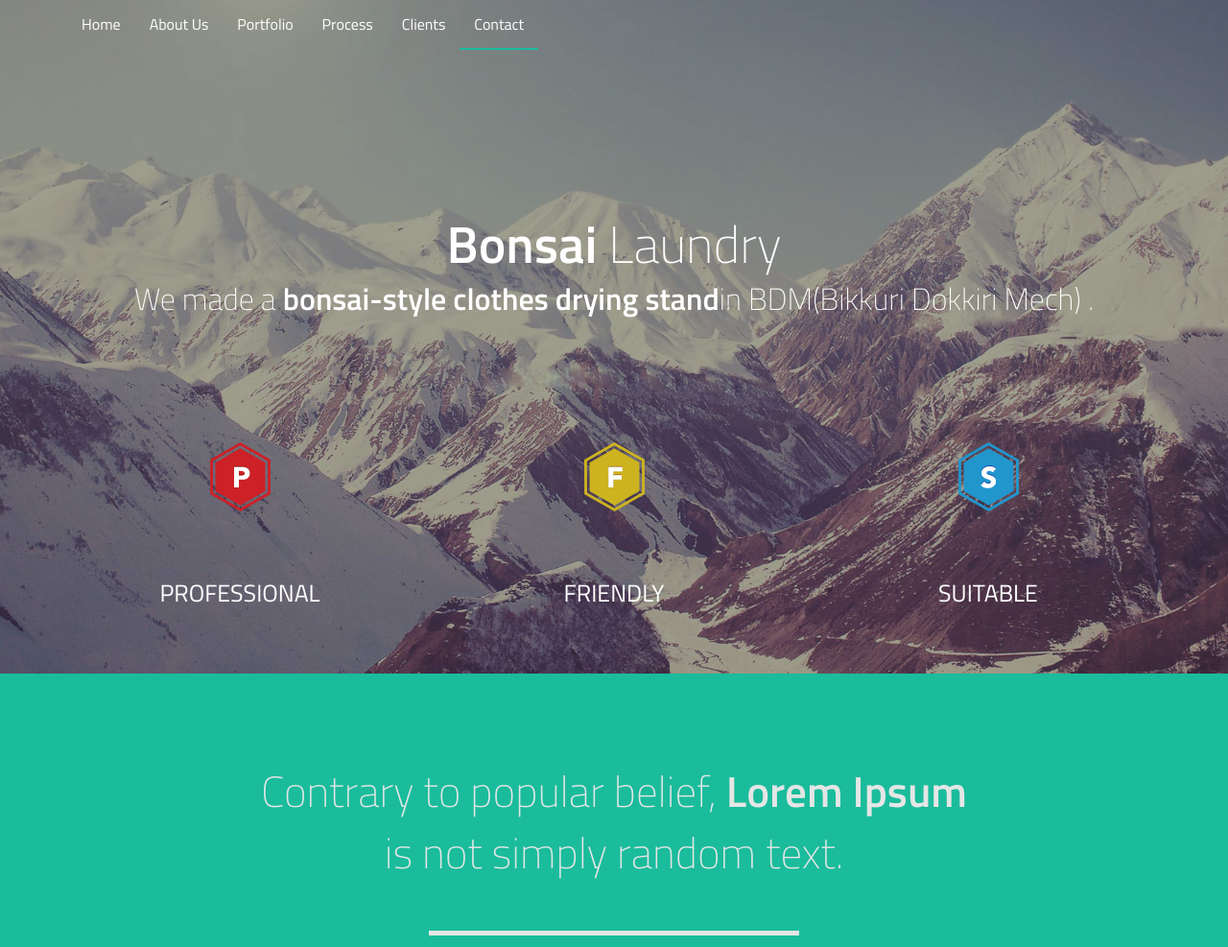
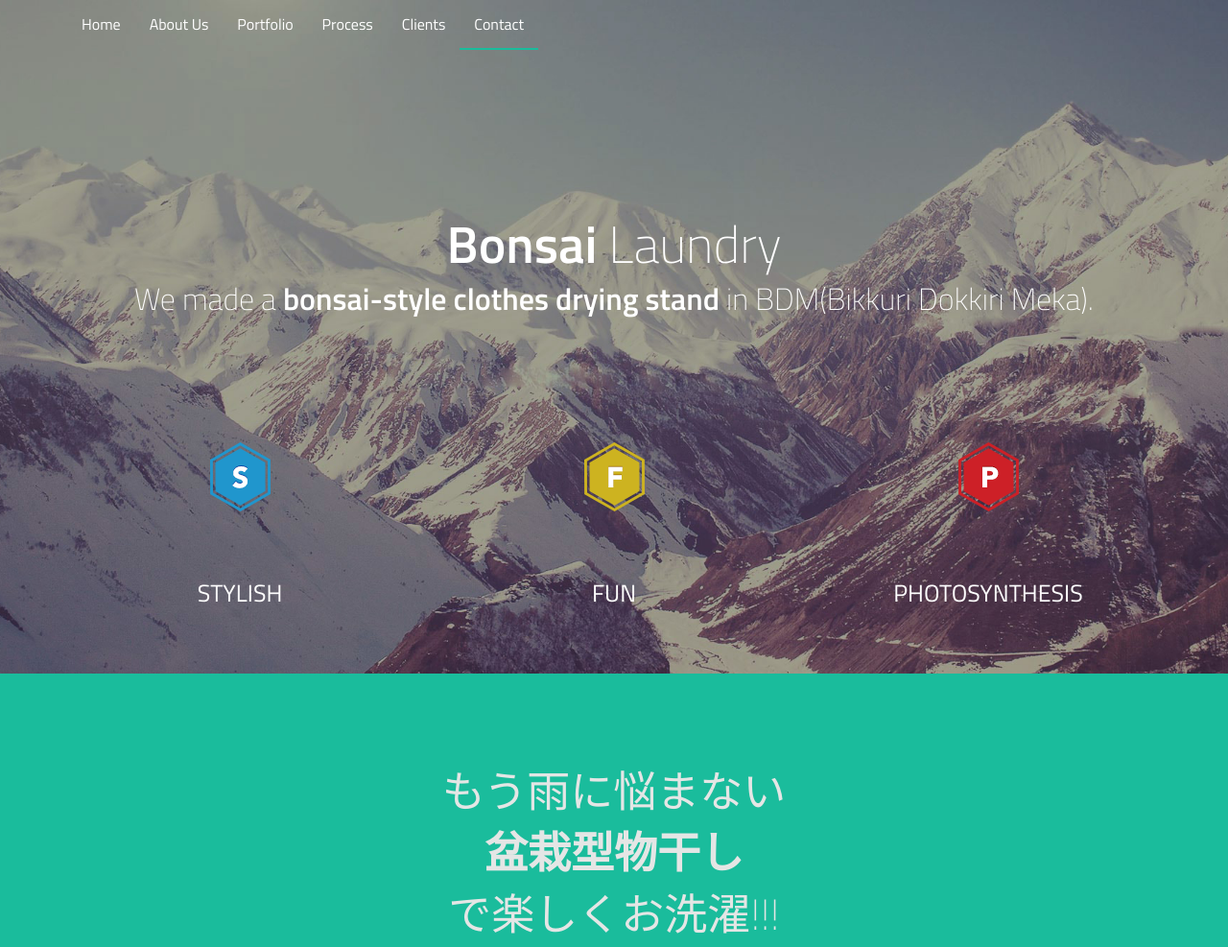
Before and after one commit to Shoooooko/Bonsai__, a plain HTML site: page index.html in a window 1280 px wide. Shown: the top 987 px of the page at 96% size. Drawn offline with Linux system fonts and the light colour scheme.

Commit message:
Fix html

```diff
--- a/index.html
+++ b/index.html
@@ -2,7 +2,7 @@
 <html lang="en">
 <head>
   <meta charset="utf-8">
-  <title>Munter - Bootstrap One Page Template</title>
+  <title>Bonsai Laundry</title>
   <meta content="width=device-width, initial-scale=1.0" name="viewport">
   <meta content="" name="keywords">
   <meta content="" name="description">
@@ -64,7 +64,7 @@
       <div id="home-row-1" class="row clearfix">
         <div class="col-12">
           <h1 class="font-semibold">Bonsai <span class="font-thin">Laundry</span></h1>
-          <h4 class="font-thin">We made a <span class="font-semibold">bonsai-style clothes drying stand</span>in BDM(Bikkuri Dokkiri Mech) .</h4>
+          <h4 class="font-thin">We made a <span class="font-semibold"> bonsai-style clothes drying stand </span> in BDM(Bikkuri Dokkiri Meka).</h4>
           <br>
           <br>
         </div>
@@ -74,15 +74,15 @@
       <div id="home-row-2" class="row clearfix">
 
         <div class="col-12 col-sm-4">
-          <a href="#portfolio" class="smoothscroll navigation-slide-a"><div class="home-hover navigation-slide"><img src="img/s02.png"></div><span>PROFESSIONAL</span></a>
+          <a href="#portfolio" class="smoothscroll navigation-slide-a"><div class="home-hover navigation-slide"><img src="img/s03.png"></div><span>STYLISH</span></a>
         </div>
 
         <div class="col-12 col-sm-4">
-          <a href="#process" class="smoothscroll navigation-slide-a"><div class="home-hover navigation-slide"><img src="img/s01.png"></div><span>FRIENDLY</span></a>
+          <a href="#process" class="smoothscroll navigation-slide-a"><div class="home-hover navigation-slide"><img src="img/s01.png"></div><span>FUN</span></a>
         </div>
 
         <div class="col-12 col-sm-4">
-          <a href="#clients" class="smoothscroll navigation-slide-a"><div class="home-hover navigation-slide"><img src="img/s03.png"></div><span>SUITABLE</span></a>
+          <a href="#clients" class="smoothscroll navigation-slide-a"><div class="home-hover navigation-slide"><img src="img/s02.png"></div><span>PHOTOSYNTHESIS</span></a>
         </div>
       </div>
       <!-- /row -->
@@ -95,7 +95,7 @@
   <div class="slide story" id="about-us" data-slide="2">
     <div class="container">
       <div class="row title-row">
-        <div class="col-12 font-thin">Contrary to popular belief, <span class="font-semibold">Lorem Ipsum</span> <br>is not simply random text.</div>
+        <div class="col-12 font-thin">もう雨に悩まない <span class="font-semibold"><br> 盆栽型物干し </span> <br> で楽しくお洗濯!!! </div>
       </div>
       <!-- /row -->
       <div class="row line-row">
```
